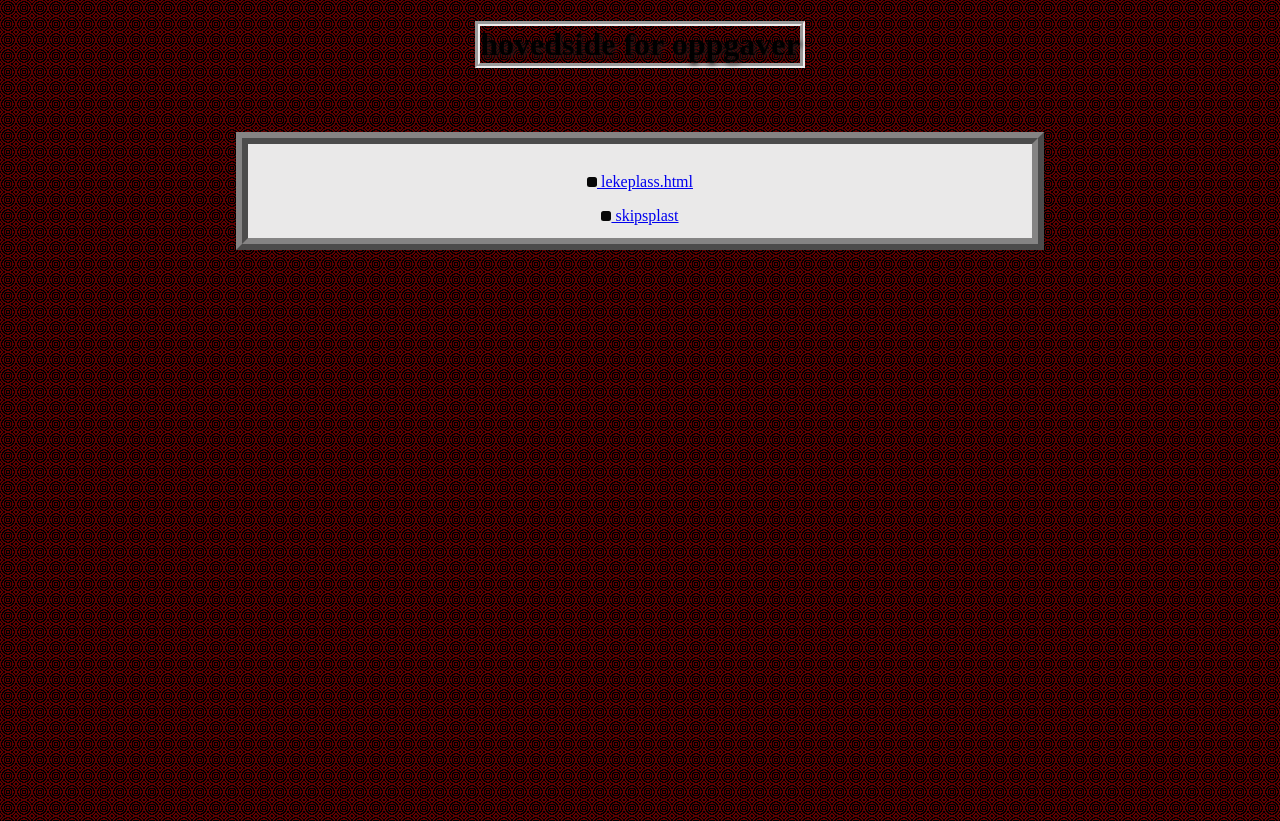
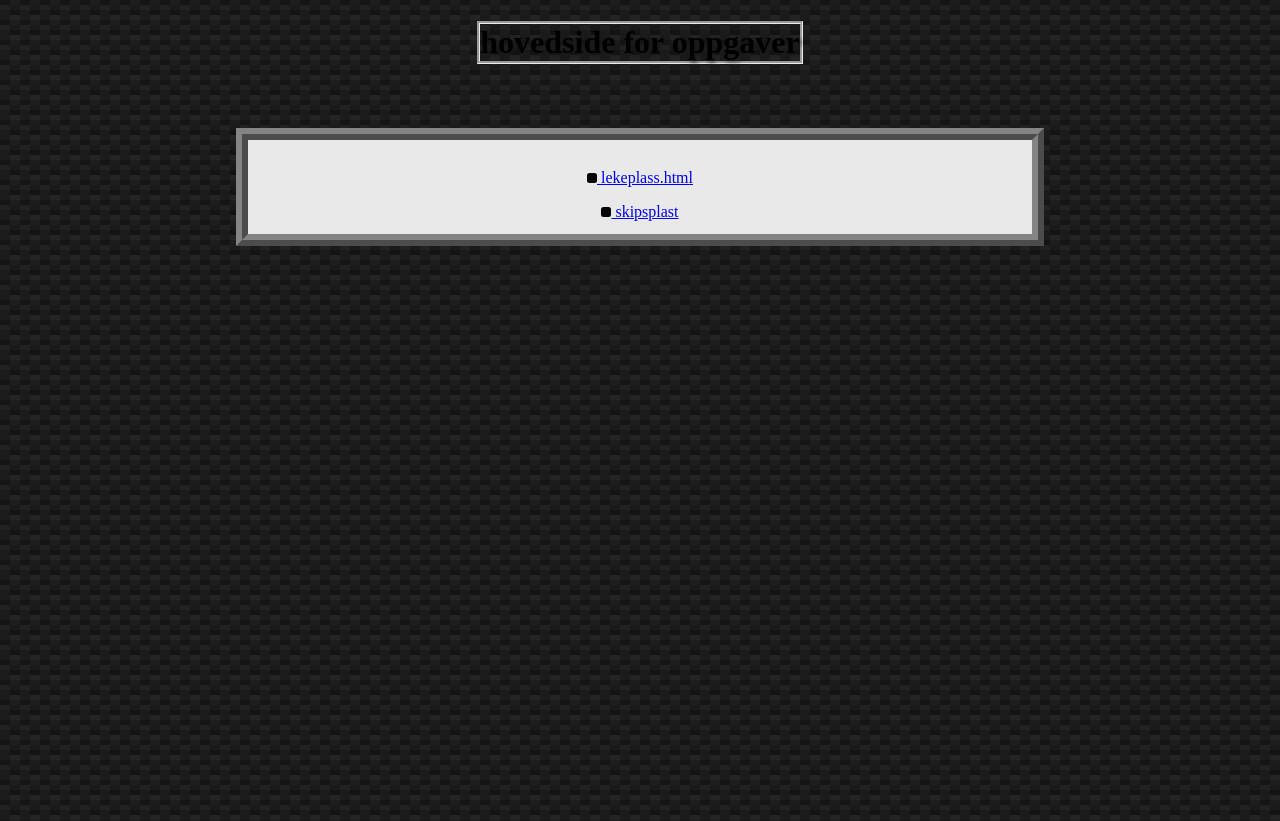
Before and after one commit to Mrtypwriter/skoel.2022, a plain HTML site: page index.html in a window 1280 px wide. Drawn offline with Linux system fonts and the light colour scheme.

Commit message:
Update hjemmeside.css

```diff
--- a/hjemmeside.css
+++ b/hjemmeside.css
@@ -3,17 +3,22 @@ html, body {
   }
 
 body {
-    background: radial-gradient(circle at center ,#5c0000, #5c0000 10%, transparent 10%, transparent  20%, #5c0000 20%, #5c0000 30%, transparent 30%, transparent 40%, #5c0000 40%, #5c0000 50%, transparent 50%, transparent 60%, #5c0000 60%, #5c0000 70%, transparent 70%, transparent 80%, #5c0000 80%, #5c0000 90%, transparent 90%);
-        background-size: 1em 1em;
-        background-color: #000000;
-        opacity: 1
+    background:
+linear-gradient(27deg, #151515 5px, transparent 5px) 0 5px,
+linear-gradient(207deg, #151515 5px, transparent 5px) 10px 0px,
+linear-gradient(27deg, #222 5px, transparent 5px) 0px 10px,
+linear-gradient(207deg, #222 5px, transparent 5px) 10px 5px,
+linear-gradient(90deg, #1b1b1b 10px, transparent 10px),
+linear-gradient(#1d1d1d 25%, #1a1a1a 25%, #1a1a1a 50%, transparent 50%, transparent 75%, #242424 75%, #242424);
+background-color: #131313;
+background-size: 20px 20px;
 }
 
 h1{width: fit-content;
     margin-right: auto;
     margin-left: auto;
     align-content: center;
-
+    background-colour:
     border: 5px solid;
     border-style: groove;
     text-shadow: 2px 2px 5px rgb(28, 24, 24);
@@ -41,3 +46,4 @@ h1{width: fit-content;
     background-color: rgb(234, 233, 233);
     border: 1vw solid #000000ab;
     border-style: ridge;
+}
```
